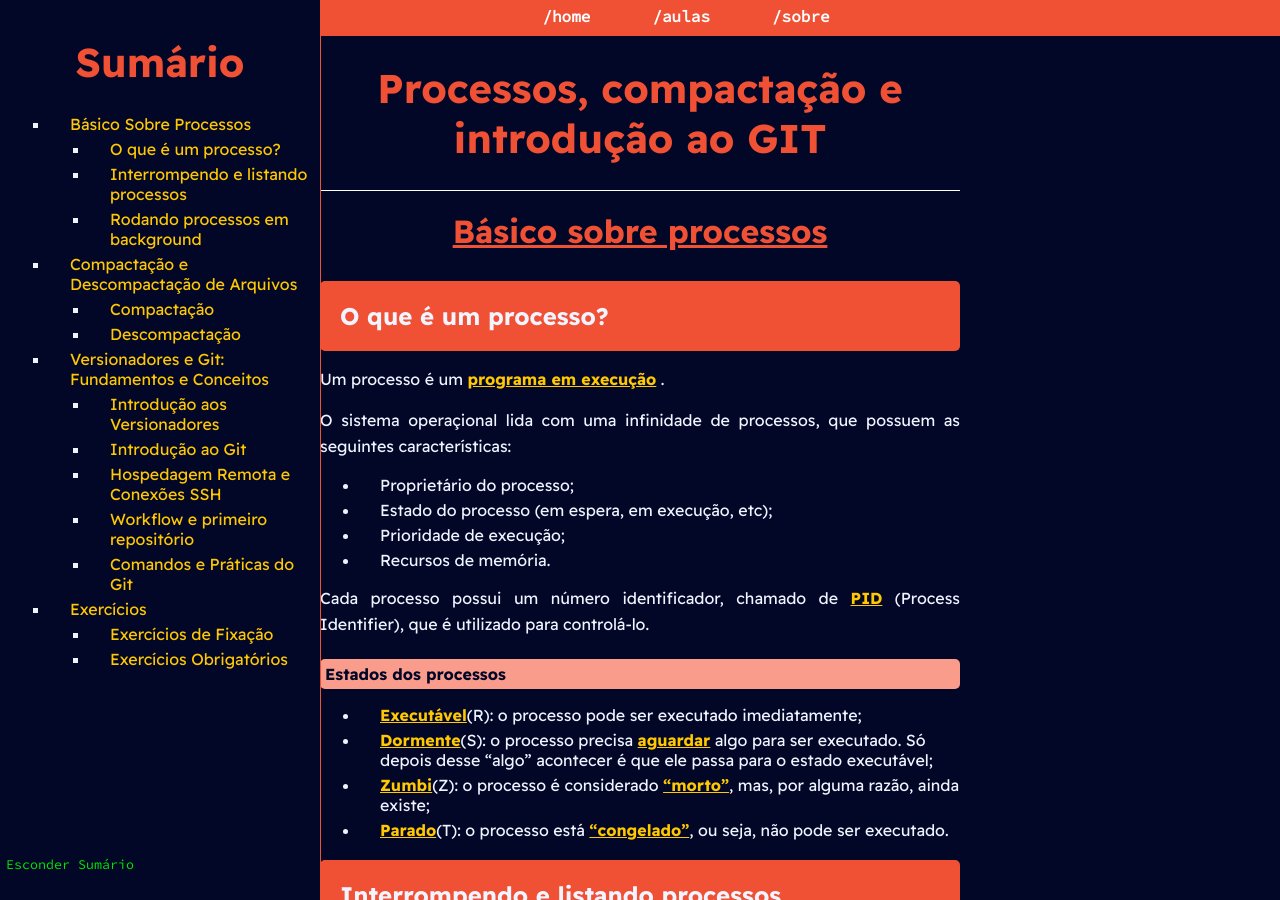
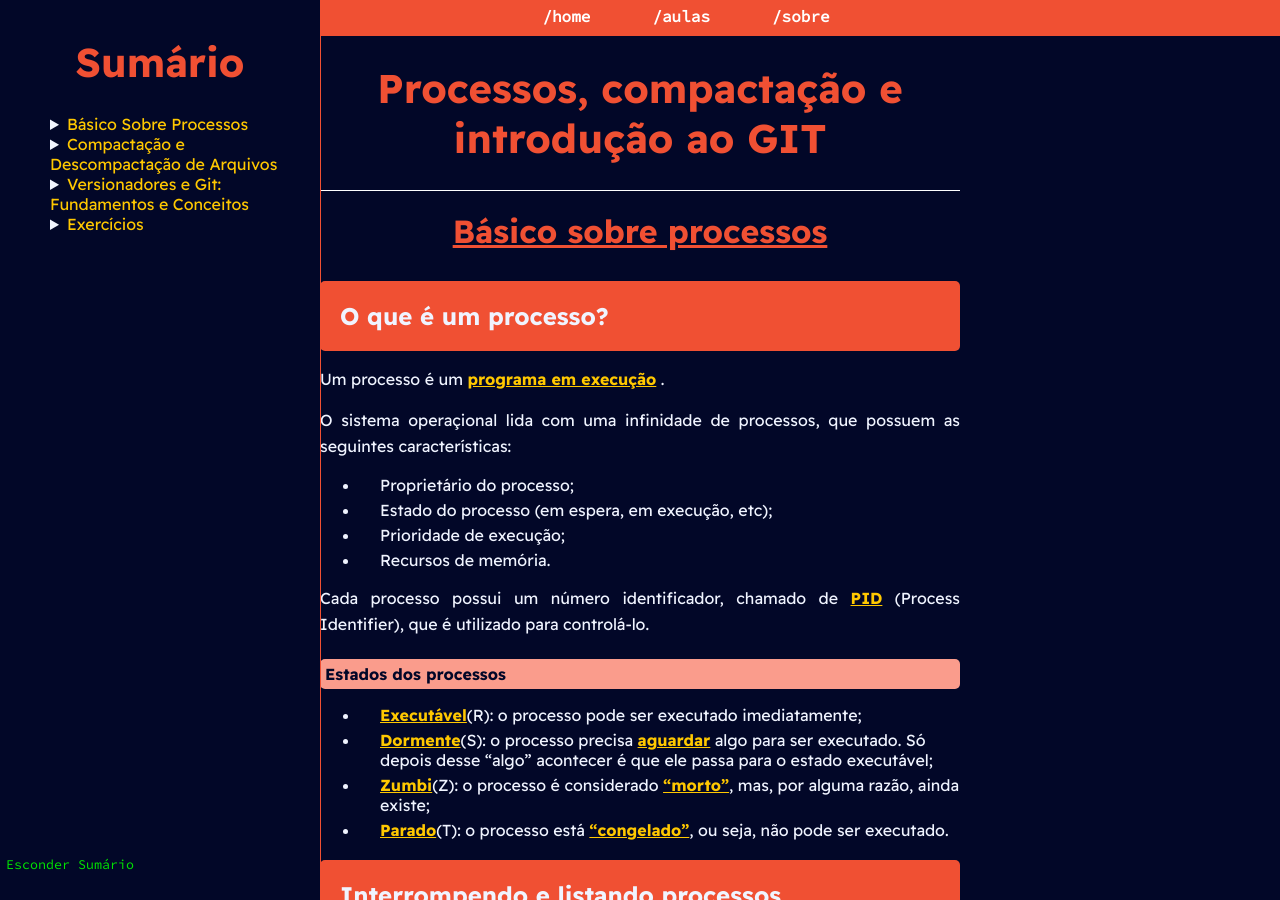
Before and after one commit to PETCC-UFRN/minicurso-linux-git, a Jekyll site: the page built from terceiroDia.md, in a window 1280 px wide and 900 px high. Built offline with Jekyll 4.4.1, drawn with Linux system fonts in a browser that asks for light colours.

Commit message:
Mudança no sumário : reduçãocom <details>

```diff
--- a/terceiroDia.md
+++ b/terceiroDia.md
@@ -9,33 +9,39 @@ title: Minicurso de Linux e Git
 
 <div id="sumario" class="sumario-git">
     <h1>Sumário</h1>
-<ul>
-  <li><a href="#básico-sobre-processos">Básico Sobre Processos</a></li>
-  <ul>
-    <li><a href="#o-que-é-um-processo">O que é um processo?</a></li>
-    <li><a href="#interrompendo-e-listando-processos">Interrompendo e listando processos</a></li>
-    <li><a href="#rodando-processos-em-background">Rodando processos em background</a></li>
-  </ul>
-
-  <li><a href="#uso-de-programas-de-compatação-para-compartilhar-e-receber-arquivos">Compactação e Descompactação de Arquivos</a></li>
-  <ul>
-    <li><a href="#compactação">Compactação</a></li>
-    <li><a href="#descompactação">Descompactação</a></li>
-  </ul>
-
-  <li><a href="#versionadores-e-git-fundamentos-e-conceitos">Versionadores e Git: Fundamentos e Conceitos</a></li>
-  <ul>
+    <ul>
+    <details>
+        <summary><a href="#básico-sobre-processos">Básico Sobre Processos</a></summary>
+        <ul class="section-content">
+            <li><a href="#o-que-é-um-processo">O que é um processo?</a></li>
+            <li><a href="#interrompendo-e-listando-processos">Interrompendo e listando processos</a></li>
+            <li><a href="#rodando-processos-em-background">Rodando processos em background</a></li>
+        </ul>
+    </details>
+    <details>
+  <summary><a href="#uso-de-programas-de-compatação-para-compartilhar-e-receber-arquivos">Compactação e Descompactação de Arquivos</a></summary>
+    <ul class="section-content">
+        <li><a href="#compactação">Compactação</a></li>
+        <li><a href="#descompactação">Descompactação</a></li>
+    </ul>
+  </details>
+    <details>
+  <summary><a href="#versionadores-e-git-fundamentos-e-conceitos">Versionadores e Git: Fundamentos e Conceitos</a></summary>
+  <ul class="section-content">
     <li><a href="#introdução-aos-versionadores">Introdução aos Versionadores</a></li>
     <li><a href="#introdução-ao-git">Introdução ao Git</a></li>
     <li><a href="#hospedagem-remota-e-conexões-ssh">Hospedagem Remota e Conexões SSH</a></li>
     <li><a href="#workflow-e-primeiro-repositório">Workflow e primeiro repositório</a></li>
     <li><a href="#comandos-e-práticas-do-git">Comandos e Práticas do Git</a></li>
   </ul>
-  <li><a href="#exercícios">Exercícios</a></li>
-  <ul>
+  </details>
+  <details>
+  <summary><a href="#exercícios">Exercícios</a></summary>
+  <ul class="section-content">
    <li><a href="#exercícios-de-fixação">Exercícios de Fixação</a></li>
    <li><a href="#exercícios-obrigatórios">Exercícios Obrigatórios</a></li>
   </ul>
+  </details>
 </ul>
 
 
```
